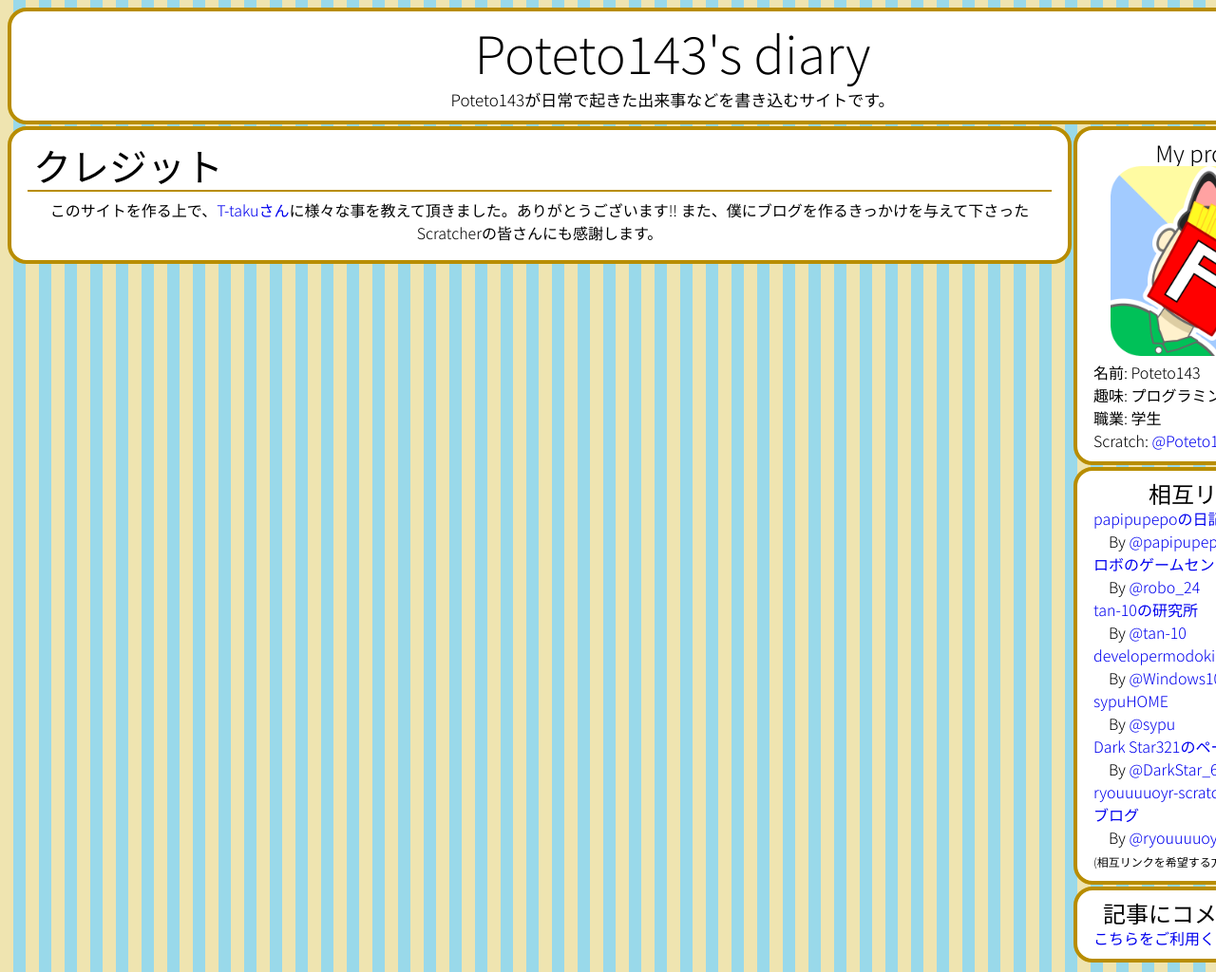
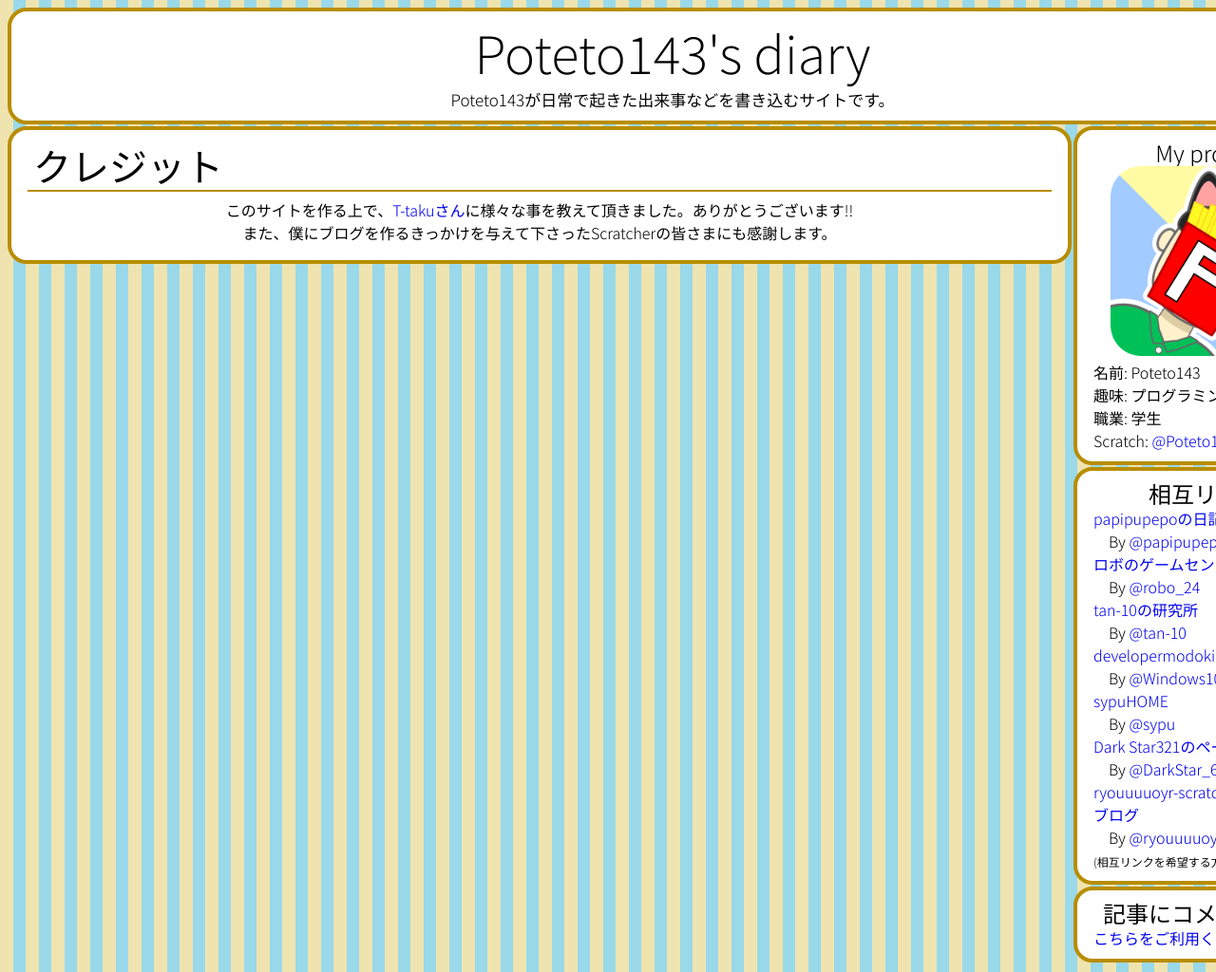
Before and after one commit to Poteto143/Poteto143s_diary, a Jekyll site: the page built from credit.md, in a window 1280 px wide. Shown: the whole page at 95% size. Built offline with Jekyll 4.4.1, drawn with Linux system fonts in a browser that asks for light colours.

Commit message:
クレジットページに改行を追加

```diff
--- a/credit.md
+++ b/credit.md
@@ -4,7 +4,6 @@
 pagename: クレジット
 ---
 <center>
-このサイトを作る上で、<a href="https://t-taku.github.io/">T-takuさん</a>に様々な事を教えて頂きました。ありがとうございます!!
-
-また、僕にブログを作るきっかけを与えて下さったScratcherの皆さんにも感謝します。
+このサイトを作る上で、<a href="https://t-taku.github.io/">T-takuさん</a>に様々な事を教えて頂きました。ありがとうございます!!<br>
+また、僕にブログを作るきっかけを与えて下さったScratcherの皆さまにも感謝します。
 </center>
```
